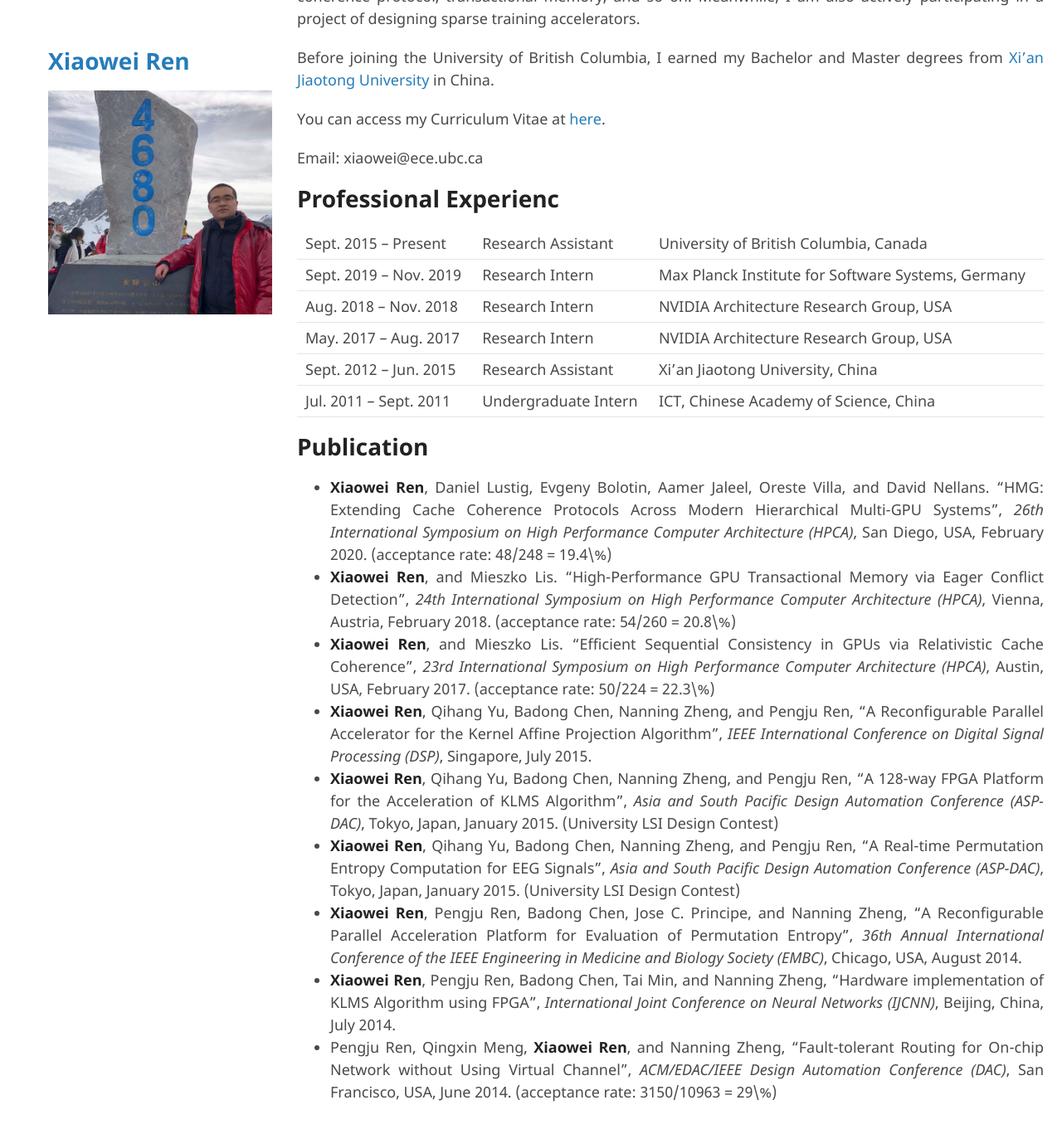
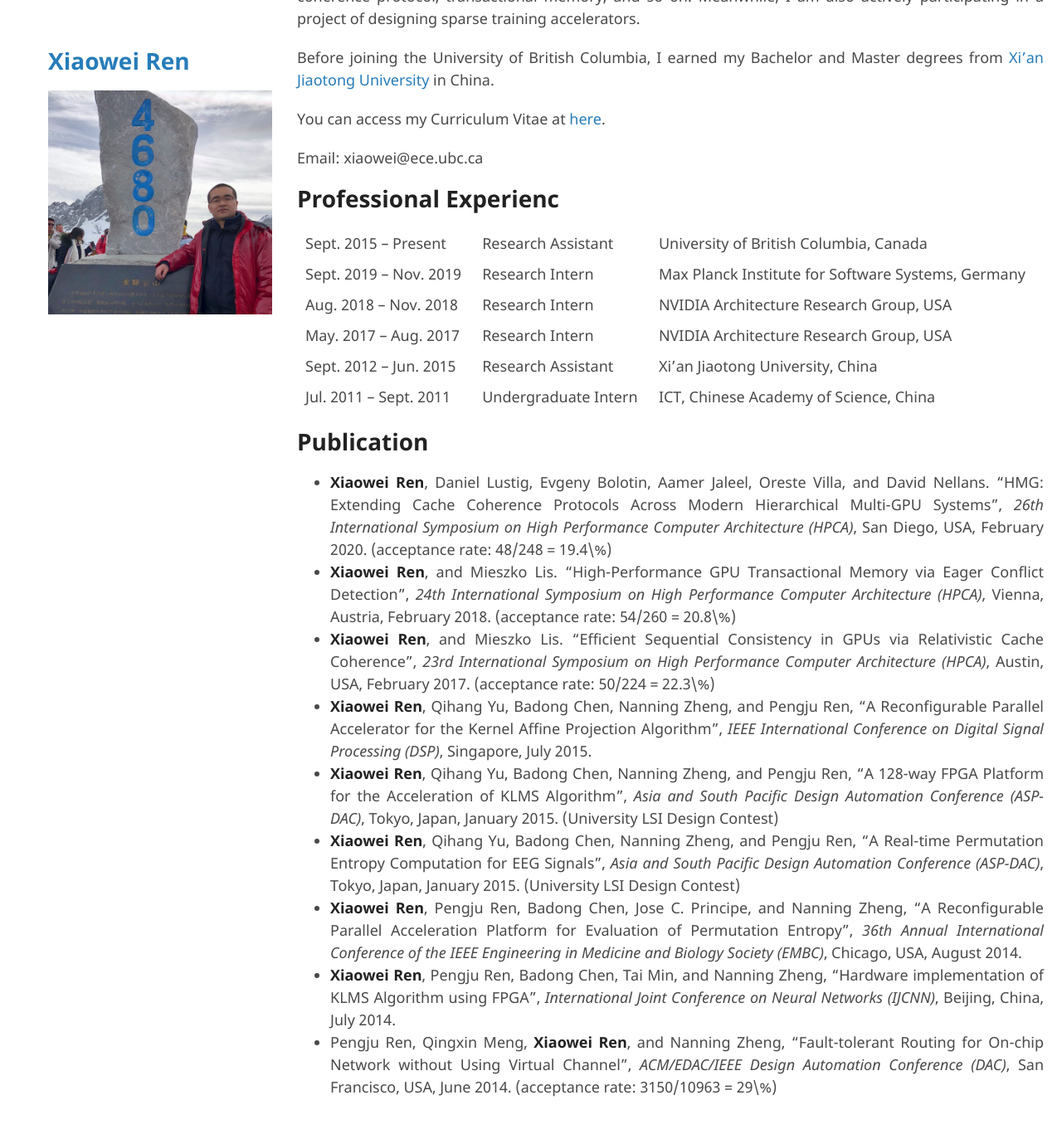
Before and after one commit to ericrxw/xiaoweiren, a Jekyll site: the page built from index.md, in a window 1280 px wide and 1400 px high, scrolled down 157 px. Shown: the top 1367 px of the window at 83% size. Built offline with Jekyll 4.4.1, drawn with Linux system fonts in a browser that asks for light colours; our own code applies the rules of GitHub Pages for plain Markdown files; the repository's description, which GitHub fills in, is left out.

Commit message:
layout agjustment

```diff
--- a/_sass/jekyll-theme-minimal.scss
+++ b/_sass/jekyll-theme-minimal.scss
@@ -89,7 +89,7 @@ table {
 th, td {
   text-align:left;
   padding:5px 10px;
-  border-bottom:1px solid #e5e5e5;
+  border-bottom:none;
 }
 
 dt {
```
